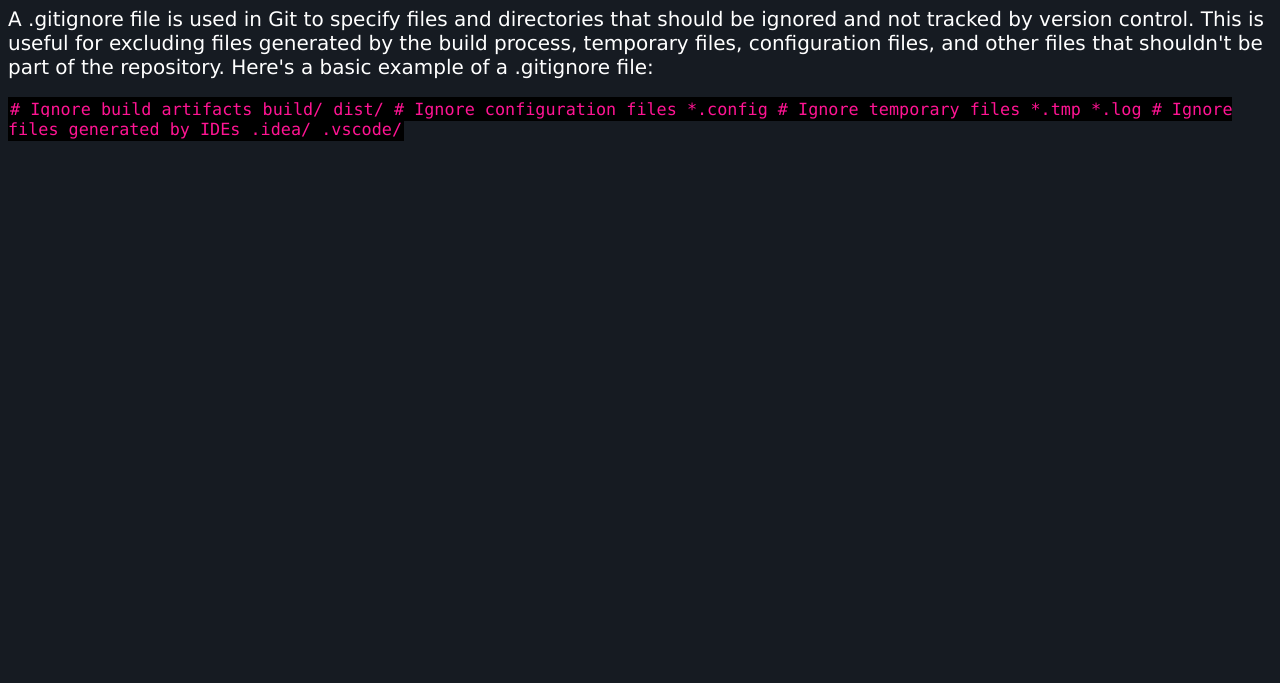
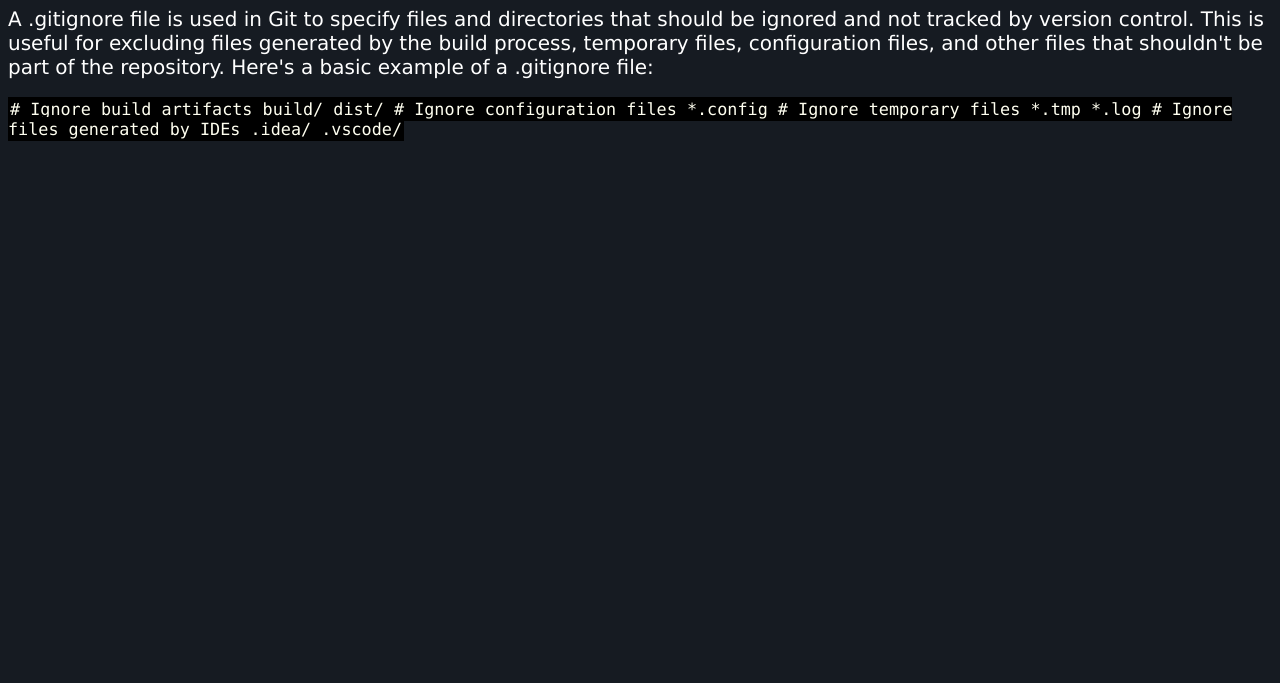
Before and after one commit to chamdarig/chamdarig.github.io, a plain HTML site: page git.html in a window 1280 px wide. Shown: the part 117-800 px from the top of the page. Drawn offline with Linux system fonts and the light colour scheme.

Commit message:
code block text color

```diff
--- a/style.css
+++ b/style.css
@@ -36,7 +36,7 @@ a:active {
 }
 code {
   font-family: Consolas,"courier new";
-  color: #FF1493;
+  color: #FFFFF0;
   background-color: black;
   padding: 2px;
   font-size: 105%;
```
